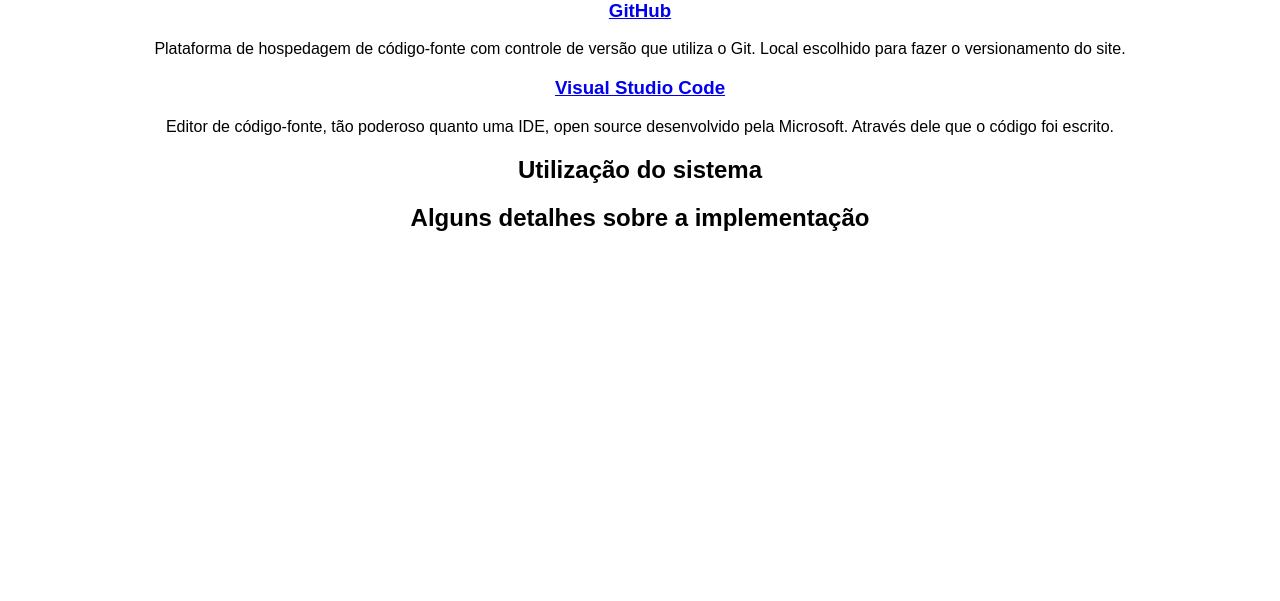
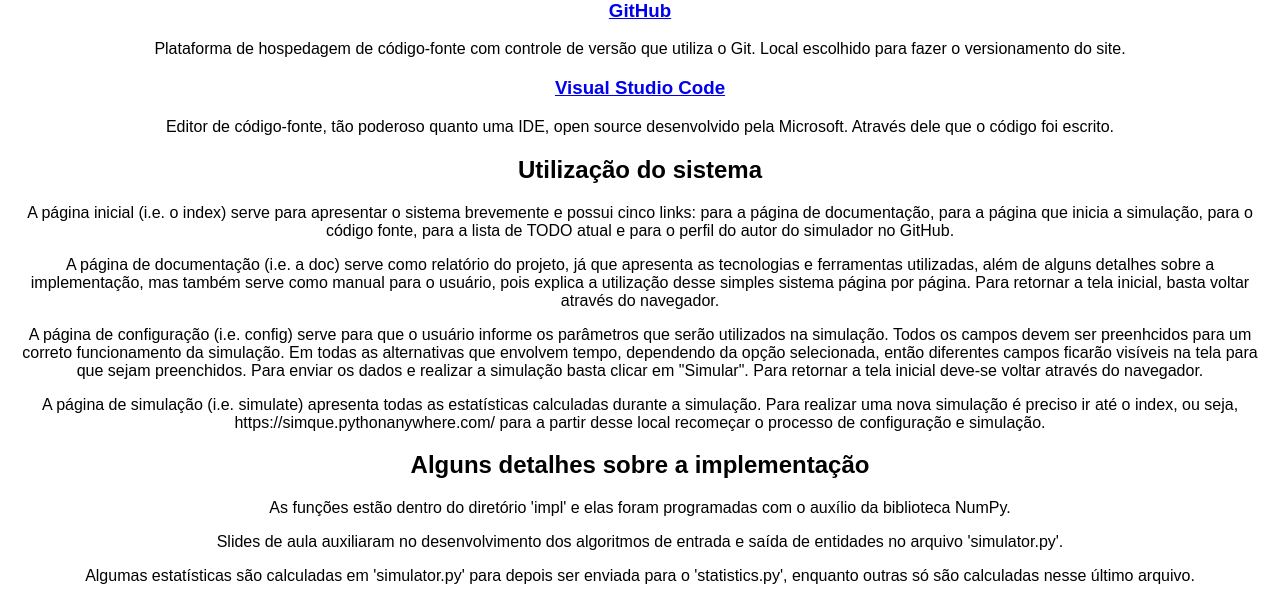
Before and after one commit to lucasjoao/simque, a Flask app: page /doc in a window 1280 px wide. Shown: the part 305-906 px from the top of the page. Before the commit the page ends 536 px from the top, so only its background shows below. Run offline with Flask 2, Linux system fonts and the light colour scheme.

Commit message:
finish a little doc; maybe fix a bug; add thing in todo

```diff
--- a/app.py
+++ b/app.py
@@ -36,7 +36,9 @@
             break
         counter += 1
     sim.finish()
-    return render_template('simulate.html', statistics=sim.statistics)
+    stats = sim.statistics
+    sim.restart()
+    return render_template('simulate.html', statistics=stats)
 
 
 def debug():
--- a/impl/simulator.py
+++ b/impl/simulator.py
@@ -14,6 +14,11 @@
     def __init__(self):
         self.statistics = statistics()
         self.limit = 0
+
+    def restart(self):
+        self.statistics = statistics()
+        self.limit = 0
+        self.clock = 0
 
     def create(self, form):
         self.limit_queue = int(form['limit_queue'])
--- a/templates/doc.html
+++ b/templates/doc.html
@@ -24,10 +24,25 @@
   </p>
   <h2>Utilização do sistema</h2>
   <p>
-    <!-- falar tela por tela -->
+    A página inicial (i.e. o index) serve para apresentar o sistema brevemente e possui cinco links: para a página de documentação, para a página que inicia a simulação, para o código fonte, para a lista de TODO atual e para o perfil do autor do simulador no GitHub.
+  </p>
+  <p>
+    A página de documentação (i.e. a doc) serve como relatório do projeto, já que apresenta as tecnologias e ferramentas utilizadas, além de alguns detalhes sobre a implementação, mas também serve como manual para o usuário, pois explica a utilização desse simples sistema página por página. Para retornar a tela inicial, basta voltar através do navegador.
+  </p>
+  <p>
+    A página de configuração (i.e. config) serve para que o usuário informe os parâmetros que serão utilizados na simulação. Todos os campos devem ser preenhcidos para um correto funcionamento da simulação. Em todas as alternativas que envolvem tempo, dependendo da opção selecionada, então diferentes campos ficarão visíveis na tela para que sejam preenchidos. Para enviar os dados e realizar a simulação basta clicar em "Simular". Para retornar a tela inicial deve-se voltar através do navegador.
+  </p>
+  <p>
+    A página de simulação (i.e. simulate) apresenta todas as estatísticas calculadas durante a simulação. Para realizar uma nova simulação é preciso ir até o index, ou seja, https://simque.pythonanywhere.com/ para a partir desse local recomeçar o processo de configuração e simulação.
   </p>
   <h2>Alguns detalhes sobre a implementação</h2>
   <p>
-    <!-- comentar principais trechos, associar com slide -->
+    As funções estão dentro do diretório 'impl' e elas foram programadas com o auxílio da biblioteca NumPy.
+  </p>
+  <p>
+    Slides de aula auxiliaram no desenvolvimento dos algoritmos de entrada e saída de entidades no arquivo 'simulator.py'.
+  </p>
+  <p>
+    Algumas estatísticas são calculadas em 'simulator.py' para depois ser enviada para o 'statistics.py', enquanto outras só são calculadas nesse último arquivo.
   </p>
 </div>
```
Also changed, not shown: README.md.
